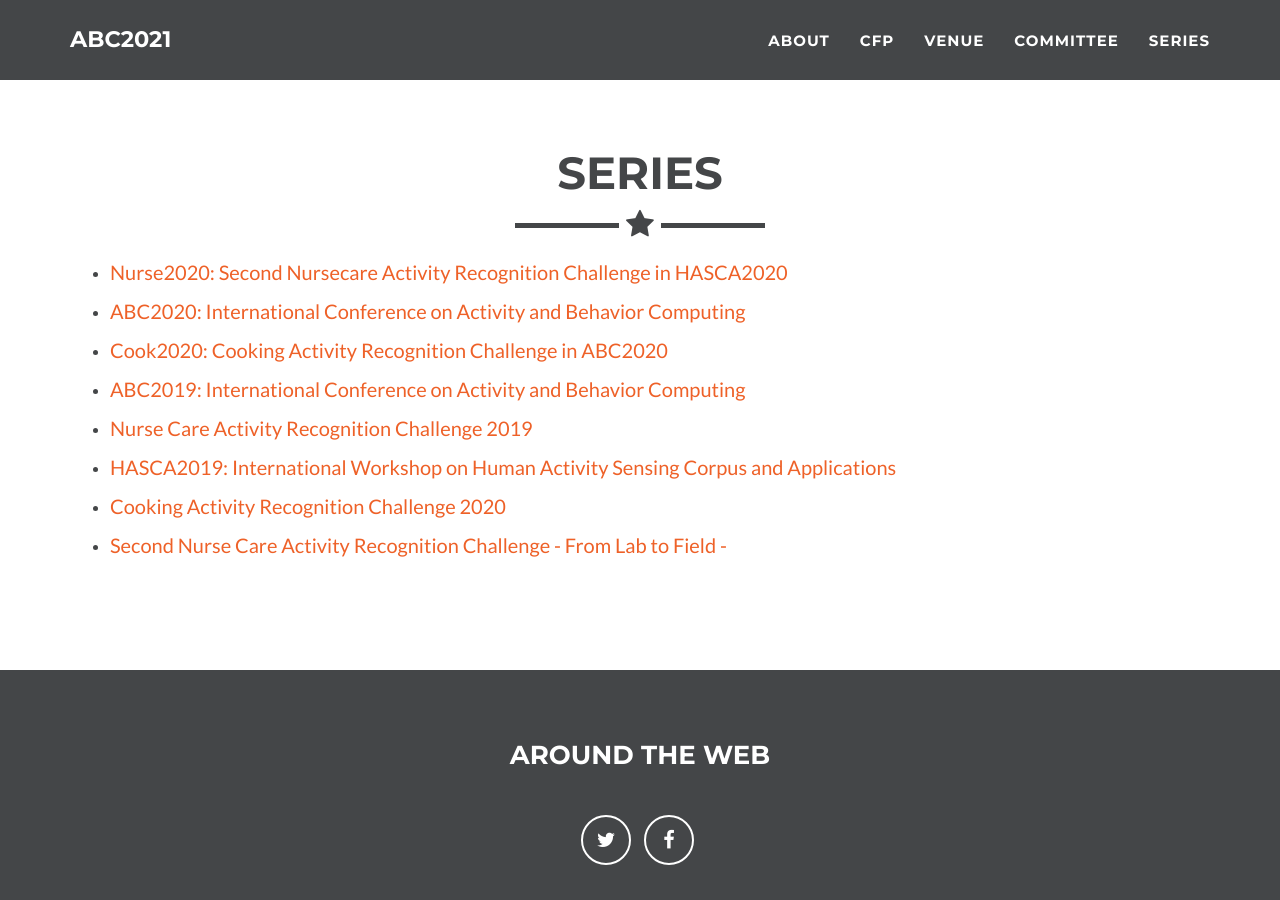
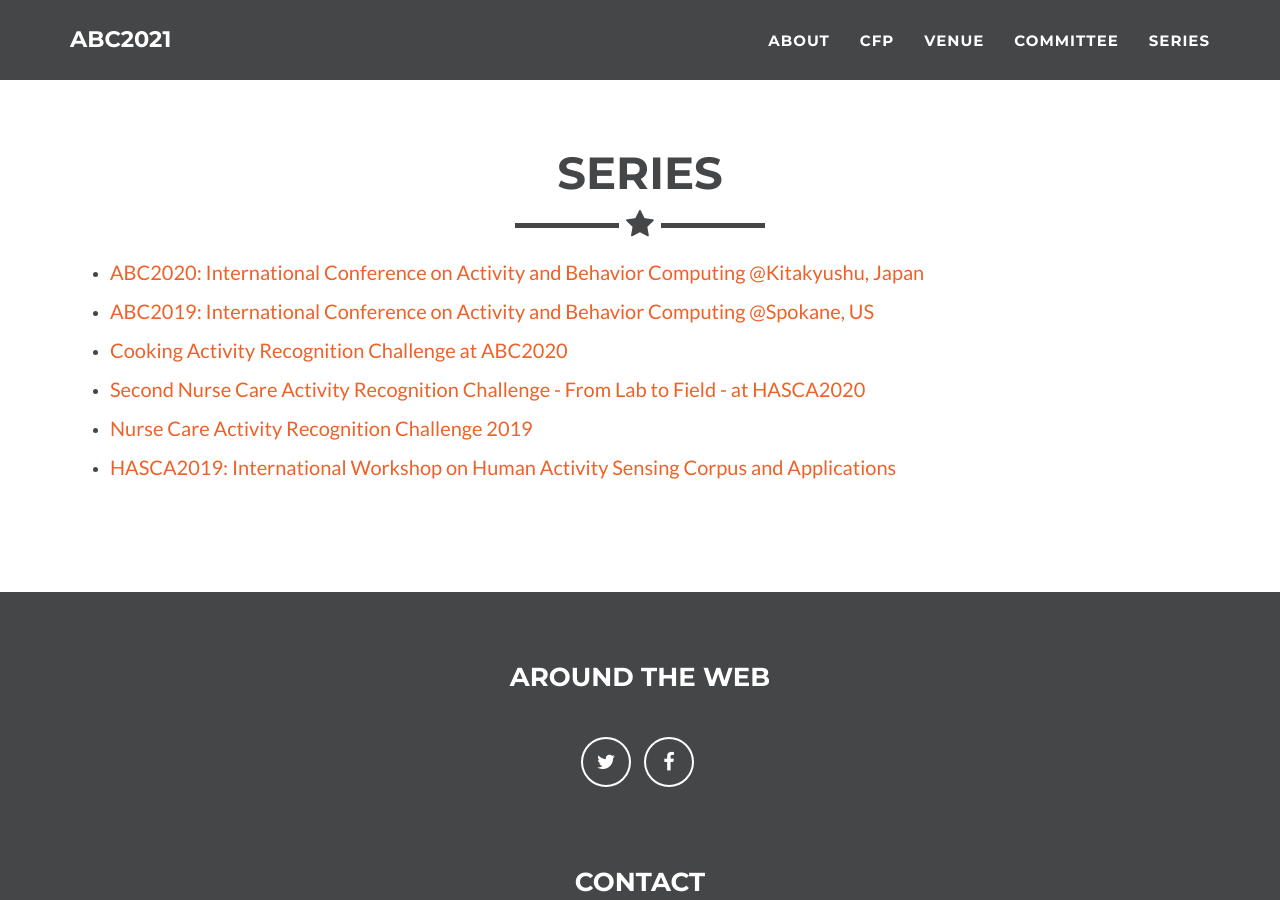
Before and after one commit to abc-research/abc-research.github.io, a Jekyll site: the page built from index.html, in a window 1280 px wide and 900 px high, scrolled down 4056 px. Built offline with Jekyll 4.4.1, drawn with Linux system fonts in a browser that asks for light colours.

Commit message:
Update _config.yml

```diff
--- a/_config.yml
+++ b/_config.yml
@@ -287,22 +287,18 @@ social:
 #    url: http://github.com/abc-research
 
 series:
-  - text: "Nurse2020: Second Nursecare Activity Recognition Challenge in HASCA2020"
+  - text: "ABC2020: International Conference on Activity and Behavior Computing @Kitakyushu, Japan"
+    url: https://abc-research.github.io/2020
+  - text: "ABC2019: International Conference on Activity and Behavior Computing @Spokane, US"
+    url: https://abc-research.github.io/2019
+  - text: "Cooking Activity Recognition Challenge at ABC2020"
+    url: https://abc-research.github.io/cook2020
+  - text: "Second Nurse Care Activity Recognition Challenge - From Lab to Field - at HASCA2020"
     url: https://abc-research.github.io/nurse2020
-  - text: "ABC2020: International Conference on Activity and Behavior Computing"
-    url: https://abc-research.github.io/2020
-  - text: "Cook2020: Cooking Activity Recognition Challenge in ABC2020"
-    url: https://abc-research.github.io/cook2020
-  - text: "ABC2019: International Conference on Activity and Behavior Computing"
-    url: https://abc-research.github.io/2019
   - text: "Nurse Care Activity Recognition Challenge 2019"
     url: https://hasc-nurse-challenge.github.io
   - text: "HASCA2019: International Workshop on Human Activity Sensing Corpus and Applications"
     url: http://hasca2019.hasc.jp
-  - text: "Cooking Activity Recognition Challenge 2020"
-    url: https://abc-research.github.io/cook2020
-  - text: "Second Nurse Care Activity Recognition Challenge - From Lab to Field -"
-    url: https://abc-research.github.io/nurse2020
 
 
 # Postal address (add as many lines as necessary)
```
